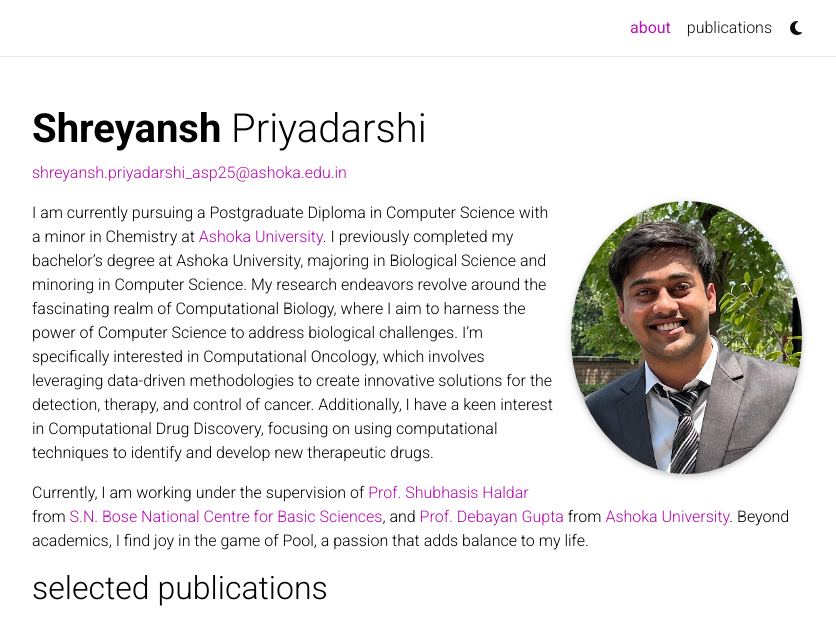
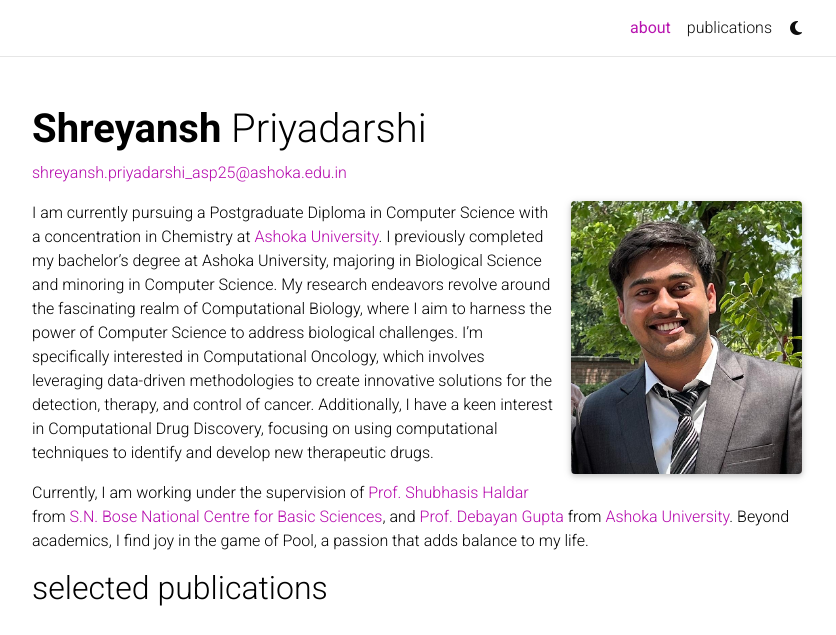
Before and after one commit to iamspriyadarshi/iamspriyadarshi.github.io, a Jekyll site: the page built from _pages/about.md, in a window 1280 px wide and 925 px high, cut to the strip 0-635 px from the top of the window. Shown: the whole strip, without its empty margins (223-1059 px from the left). Built offline with Jekyll 4.4.1, drawn with Linux system fonts in a browser that asks for light colours; full-size pictures stand in for the smaller copies a plugin makes; some web fonts are replaced; comment, search, counter and statistics services are not loaded; a style sheet for code colours, icons or effects is not loaded.

Commit message:
Update about.md

```diff
--- a/_pages/about.md
+++ b/_pages/about.md
@@ -15,6 +15,6 @@
 social: true  # includes social icons at the bottom of the page
 ---
 
-I am currently pursuing a Postgraduate Diploma in Computer Science with a minor in Chemistry at [Ashoka University](https://www.ashoka.edu.in). I previously completed my bachelor's degree at Ashoka University, majoring in Biological Science and minoring in Computer Science. My research endeavors revolve around the fascinating realm of Computational Biology, where I aim to harness the power of Computer Science to address biological challenges. I'm specifically interested in Computational Oncology, which involves leveraging data-driven methodologies to create innovative solutions for the detection, therapy, and control of cancer. Additionally, I have a keen interest in Computational Drug Discovery, focusing on using computational techniques to identify and develop new therapeutic drugs.
+I am currently pursuing a Postgraduate Diploma in Computer Science with a concentration in Chemistry at [Ashoka University](https://www.ashoka.edu.in). I previously completed my bachelor's degree at Ashoka University, majoring in Biological Science and minoring in Computer Science. My research endeavors revolve around the fascinating realm of Computational Biology, where I aim to harness the power of Computer Science to address biological challenges. I'm specifically interested in Computational Oncology, which involves leveraging data-driven methodologies to create innovative solutions for the detection, therapy, and control of cancer. Additionally, I have a keen interest in Computational Drug Discovery, focusing on using computational techniques to identify and develop new therapeutic drugs.
 
 Currently, I am working under the supervision of [Prof. Shubhasis Haldar](https://www.shubhasis-haldar-cmt.com/) from [S.N. Bose National Centre for Basic Sciences](https://www.bose.res.in/), and [Prof. Debayan Gupta](https://debayangupta.com/) from [Ashoka University](https://www.ashoka.edu.in). Beyond academics, I find joy in the game of Pool, a passion that adds balance to my life.
```
Also changed, not shown: other parts of _pages/about.md (+1 -1 lines).
